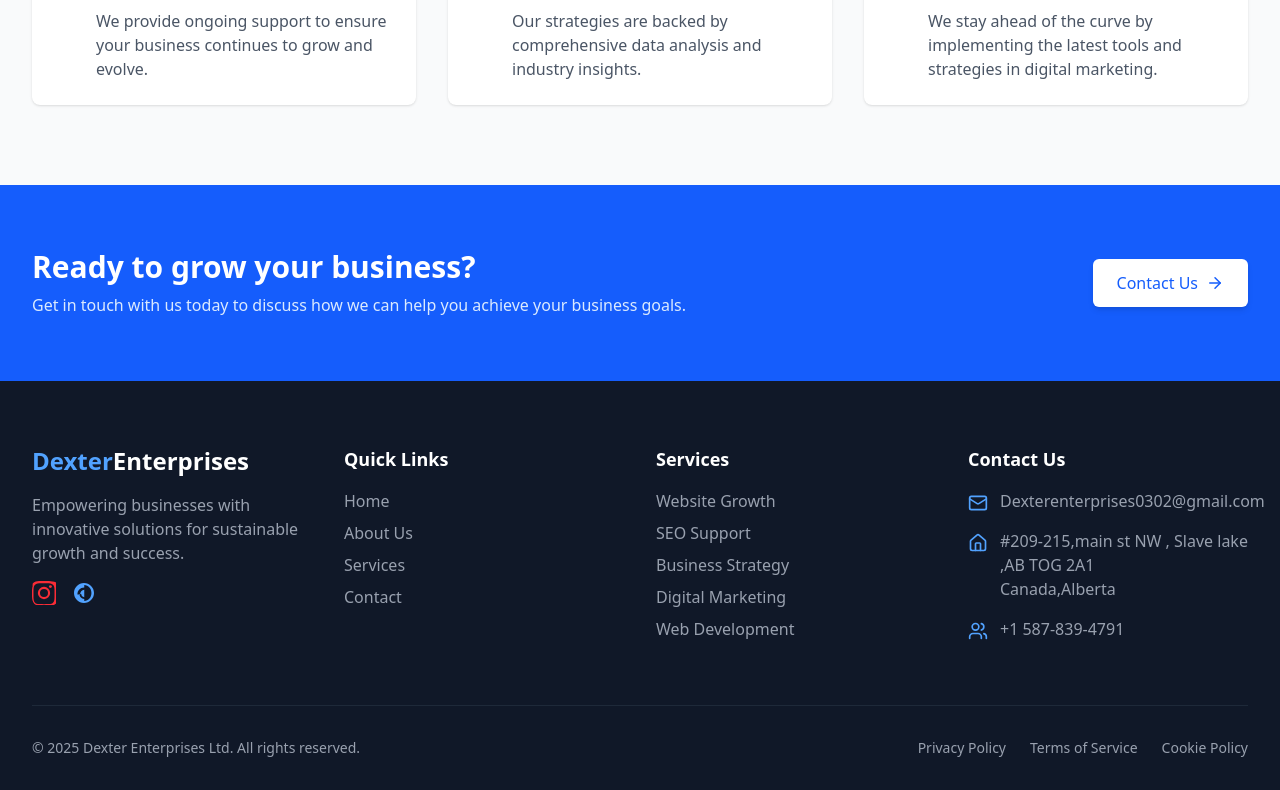
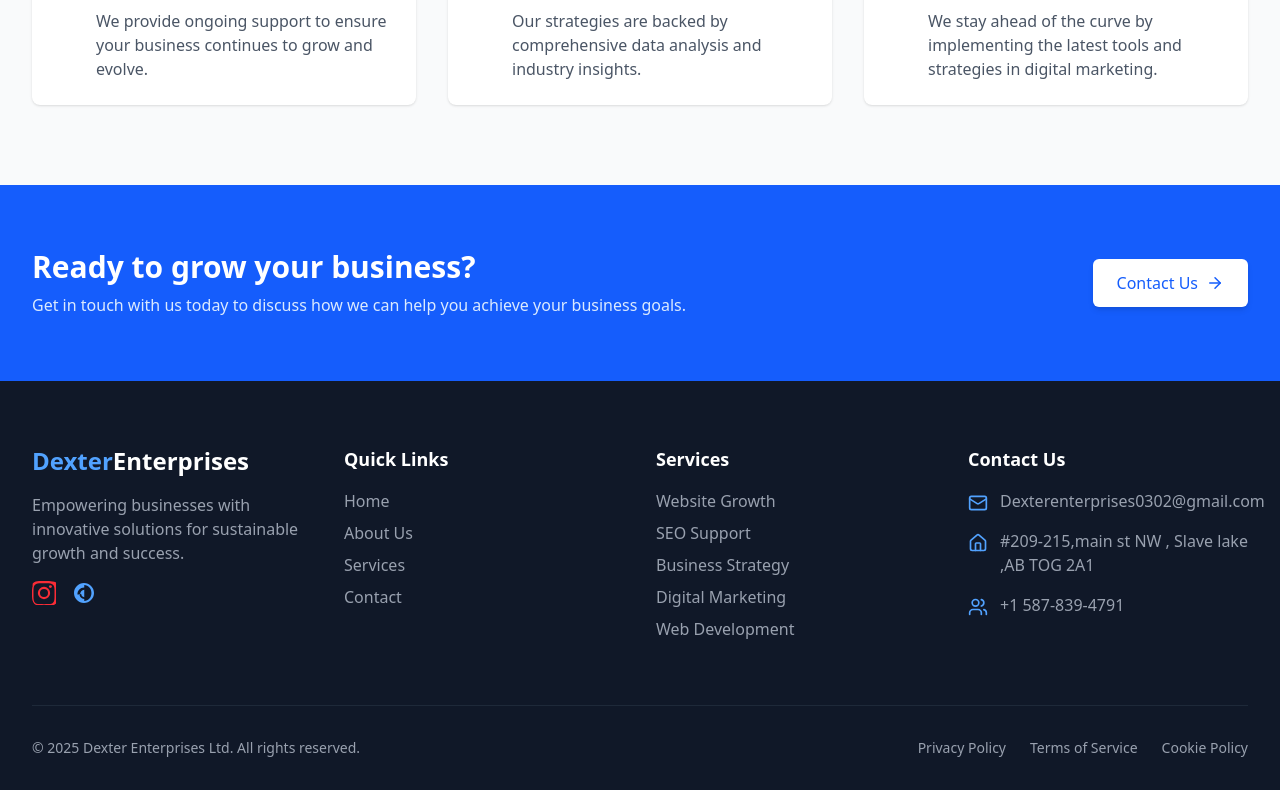
Before and after one commit to Shubham-juris/DexterEnterprisesltd, a React (Vite) app: page / in a window 1280 px wide. Shown: the part 1671-2461 px from the top of the page. Built offline with nearby package versions, Linux system fonts and the light colour scheme.

Commit message:
changes address

```diff
--- a/src/App.jsx
+++ b/src/App.jsx
@@ -730,7 +730,6 @@ function ContactPage() {
                     <p className="text-gray-600">
                       #209-215,main st NW , Slave lake ,AB TOG 2A1
                     </p>
-                    <p className="text-gray-600">Canada,Alberta</p>
                   </div>
                 </div>
                 <div className="flex items-start">
@@ -927,8 +926,8 @@ function Footer({ navigate }) {
                 <Home size={20} className="text-blue-400 flex-shrink-0 mt-1" />
                 <span className="ml-3 text-gray-400">
                   #209-215,main st NW , Slave lake ,AB TOG 2A1
-                  <br />
-                  Canada,Alberta
+
+
                 </span>
               </li>
               <li className="flex items-start">
```
